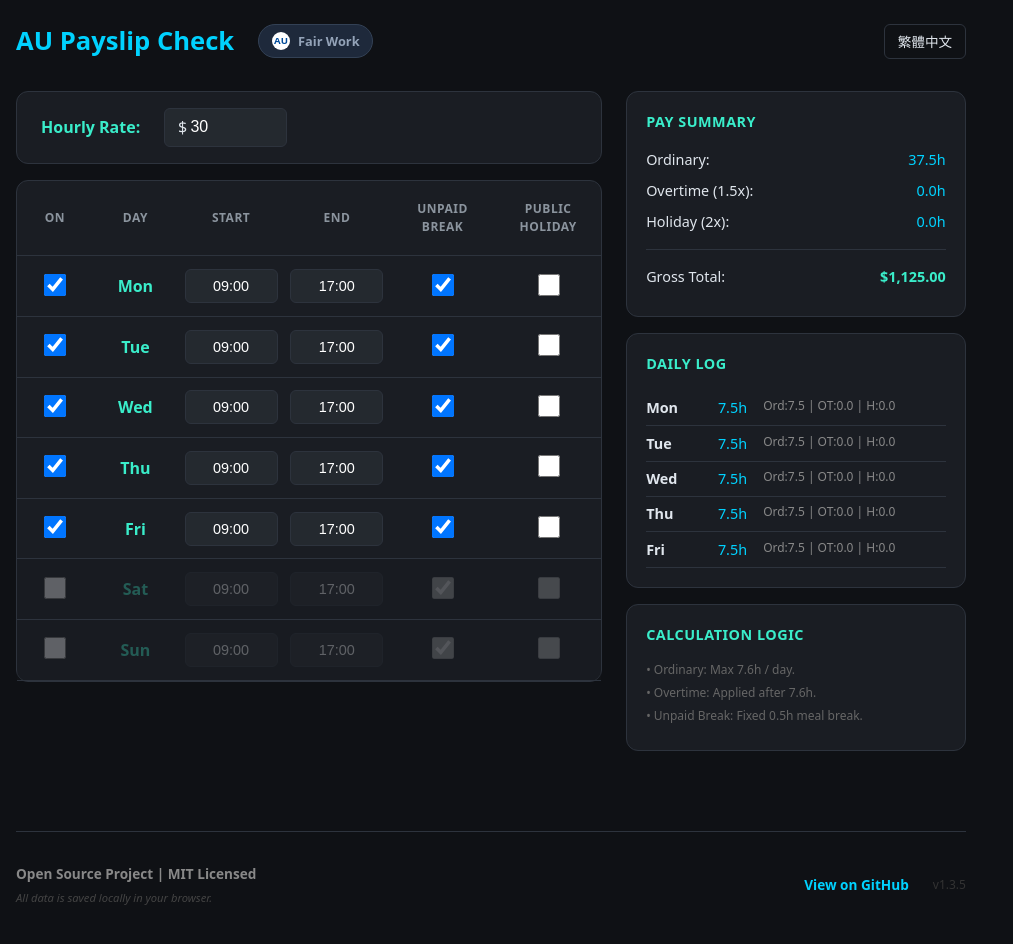
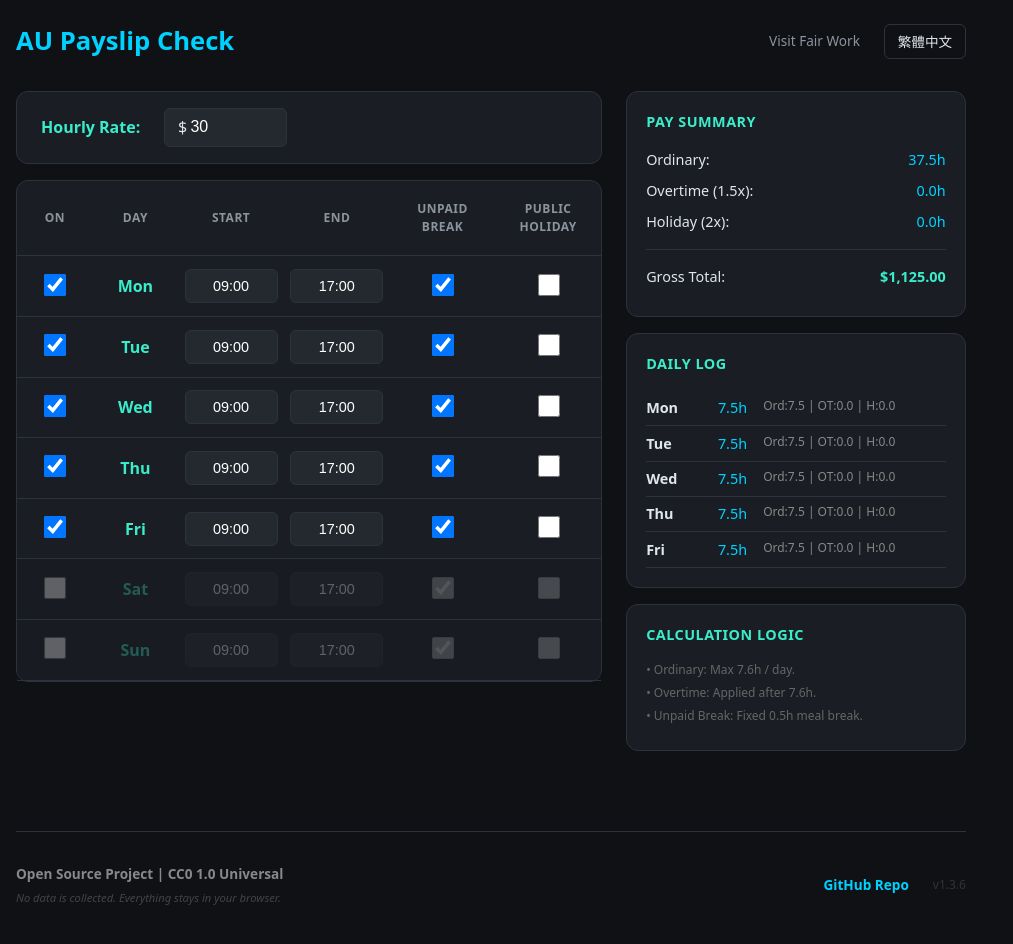
Before and after one commit to crayon3shawn/payslip-checker, a React (Vite) app: page / in a window 1280 px wide. Shown: the top 944 px of the page, without its empty margins (0-1013 px from the left). Built offline with nearby package versions, Linux system fonts and the light colour scheme.

Commit message:
style: remove official gov look, move fairwork link to top right and update license to CC0

```diff
--- a/src/App.css
+++ b/src/App.css
@@ -30,49 +30,28 @@ header {
   margin-bottom: 2rem;
 }
 
-.header-left {
-  display: flex;
-  align-items: center;
-  gap: 1.5rem;
-}
-
 h1 {
   color: var(--primary);
   margin: 0;
   font-size: 1.6rem;
 }
 
-.header-fw-link {
+.header-right {
   display: flex;
   align-items: center;
-  gap: 0.5rem;
-  text-decoration: none;
-  background: #1e293b;
-  padding: 0.4rem 0.8rem;
-  border-radius: 20px;
-  border: 1px solid #334155;
-  color: #94a3b8;
-  font-size: 0.8rem;
-  font-weight: 600;
-  transition: all 0.2s;
+  gap: 1.5rem;
 }
 
-.header-fw-link:hover {
-  border-color: var(--primary);
-  color: white;
+.header-link {
+  color: #8b949e;
+  text-decoration: none;
+  font-size: 0.85rem;
+  transition: color 0.2s;
 }
 
-.au-gov-icon {
-  background: white;
-  color: #004a99;
-  font-size: 0.6rem;
-  width: 18px;
-  height: 18px;
-  display: flex;
-  align-items: center;
-  justify-content: center;
-  border-radius: 50%;
-  font-weight: 900;
+.header-link:hover {
+  color: var(--primary);
+  text-decoration: underline;
 }
 
 .lang-toggle {
@@ -152,7 +131,7 @@ h1 {
 .time-input { background: var(--input-bg); border: 1px solid var(--border); color: white; padding: 0.5rem; border-radius: 6px; width: 75px; text-align: center; font-size: 0.9rem; }
 input[type="checkbox"] { width: 22px; height: 22px; cursor: pointer; }
 
-/* Sidebar Summary - 字體統一 */
+/* Sidebar Summary */
 .summary-card h3, .details-card h3, .logic-card h3 {
   font-size: 0.9rem;
   margin: 0 0 1rem 0;
@@ -177,7 +156,7 @@ input[type="checkbox"] { width: 22px; height: 22px; cursor: pointer; }
 }
 
 .res-val-uniform {
-  font-size: 0.9rem; /* 強制與上方一致 */
+  font-size: 0.9rem;
   color: var(--secondary);
   font-weight: 700;
 }
@@ -198,7 +177,7 @@ input[type="checkbox"] { width: 22px; height: 22px; cursor: pointer; }
 /* Logic Card */
 .note { font-size: 0.75rem; color: #666; margin: 0.4rem 0; line-height: 1.4; }
 
-/* Footer - 開源風格 */
+/* Footer */
 .version-footer {
   margin-top: 4rem;
   padding: 2rem 0;
--- a/src/App.tsx
+++ b/src/App.tsx
@@ -121,7 +121,7 @@ function App() {
       hol: 'Holiday (2x)',
       gross: 'Gross Total',
       details: 'Daily Log',
-      fairwork: 'Fair Work',
+      fairwork: 'Visit Fair Work',
       howItWorks: 'Calculation Logic',
       note1: 'Ordinary: Max 7.6h / day.',
       note2: 'Overtime: Applied after 7.6h.',
@@ -142,7 +142,7 @@ function App() {
       hol: '假日 (2x)',
       gross: '稅前總額',
       details: '每日明細',
-      fairwork: 'Fair Work',
+      fairwork: '造訪 Fair Work',
       howItWorks: '計算邏輯說明',
       note1: '普通工時：每日最高 7.6 小時。',
       note2: '加班時數：每日超過 7.6 小時部分。',
@@ -155,16 +155,15 @@ function App() {
   return (
     <div className="container">
       <header>
-        <div className="header-left">
-          <h1>{cur.title}</h1>
-          <a href="https://www.fairwork.gov.au/" target="_blank" rel="noreferrer" className="header-fw-link">
-             <div className="au-gov-icon">AU</div>
-             <span>{cur.fairwork}</span>
+        <h1>{cur.title}</h1>
+        <div className="header-right">
+          <a href="https://www.fairwork.gov.au/" target="_blank" rel="noreferrer" className="header-link">
+             {cur.fairwork}
           </a>
+          <button className="lang-toggle" onClick={() => setLang(lang === 'en' ? 'tw' : 'en')}>
+            {lang === 'en' ? '繁體中文' : 'English'}
+          </button>
         </div>
-        <button className="lang-toggle" onClick={() => setLang(lang === 'en' ? 'tw' : 'en')}>
-          {lang === 'en' ? '繁體中文' : 'English'}
-        </button>
       </header>
 
       <div className="main-layout">
@@ -286,12 +285,12 @@ function App() {
       <footer className="version-footer">
         <div className="footer-content">
           <div className="footer-left">
-            <p className="footer-tag">Open Source Project | MIT Licensed</p>
-            <p className="privacy-note">All data is saved locally in your browser.</p>
+            <p className="footer-tag">Open Source Project | CC0 1.0 Universal</p>
+            <p className="privacy-note">No data is collected. Everything stays in your browser.</p>
           </div>
           <div className="footer-right">
-            <a href="https://github.com/crayon3shawn/payslip-checker" className="github-link" target="_blank" rel="noreferrer">View on GitHub</a>
-            <span className="v-tag">v1.3.5</span>
+            <a href="https://github.com/crayon3shawn/payslip-checker" className="github-link" target="_blank" rel="noreferrer">GitHub Repo</a>
+            <span className="v-tag">v1.3.6</span>
           </div>
         </div>
       </footer>
```
